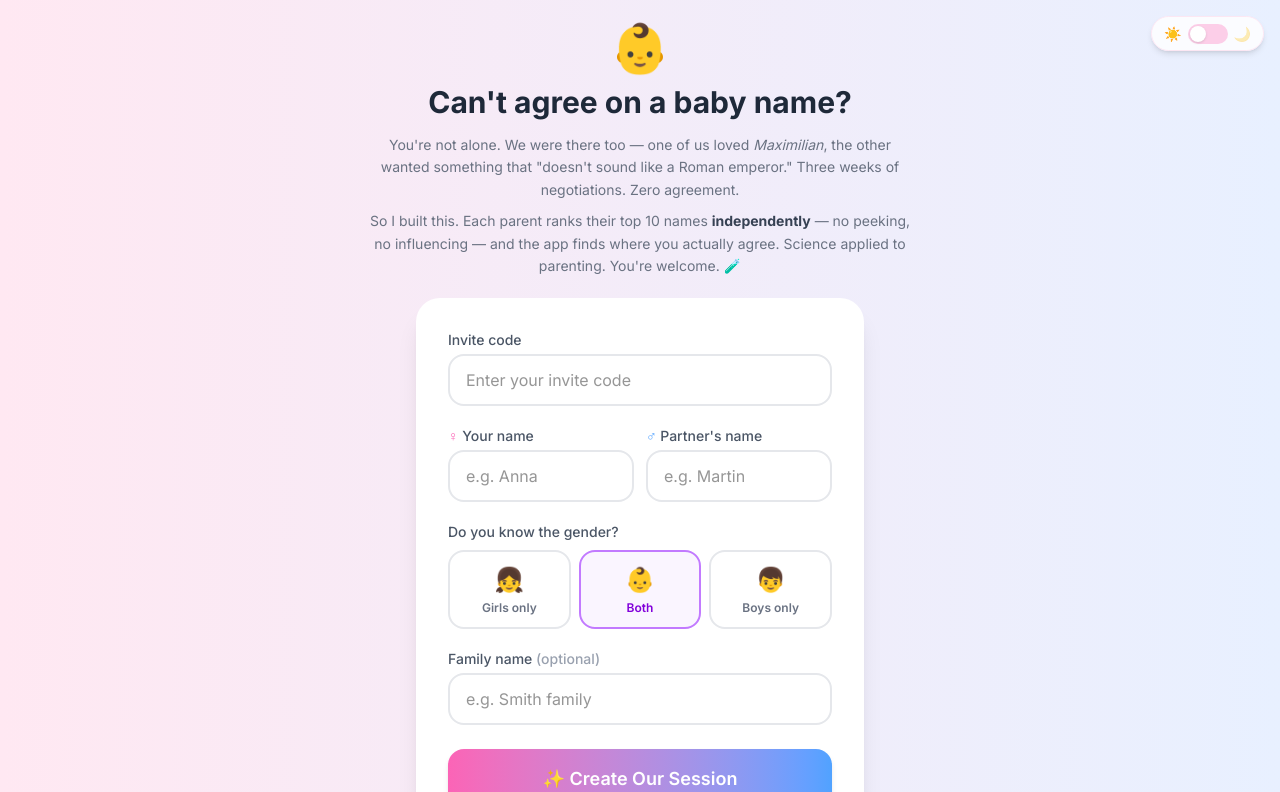
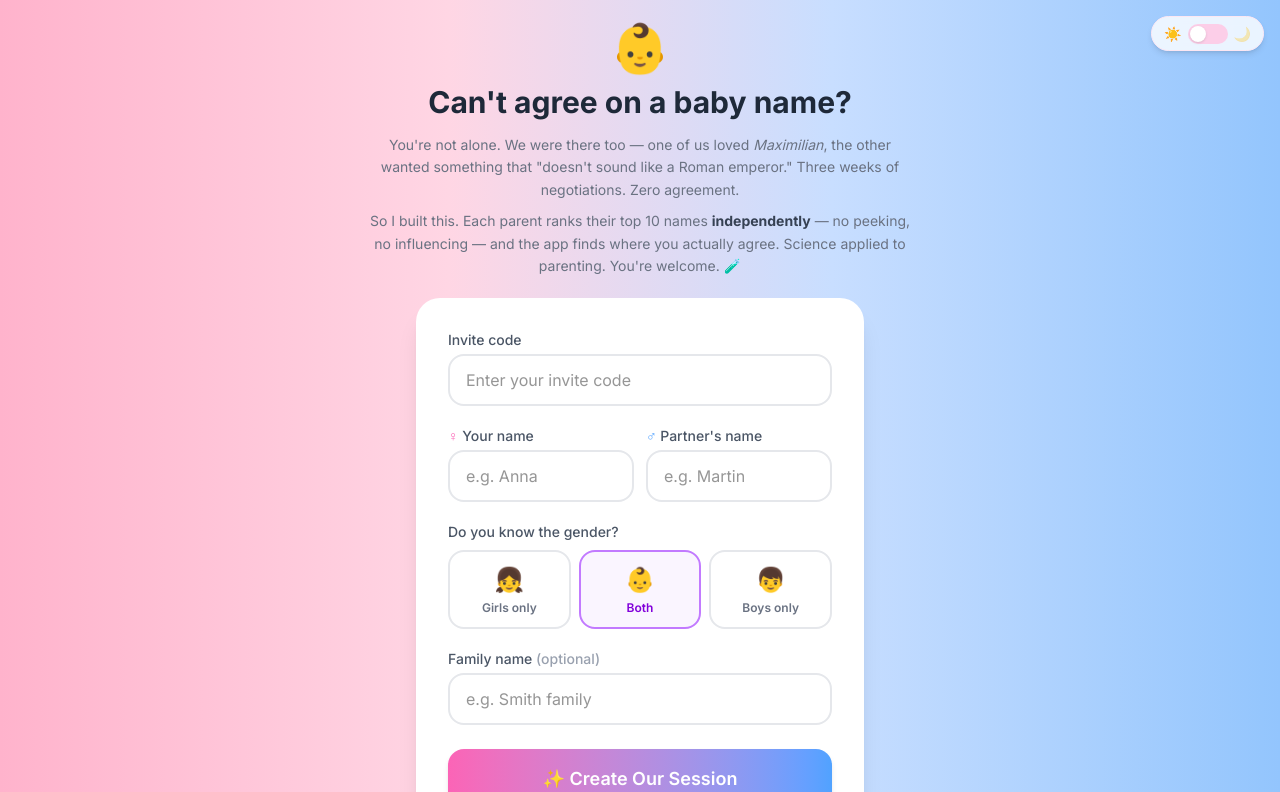
Before and after one commit to FiJislav/baby-name-matcher, a Next.js app: page /new in a window 1280 px wide. Shown: the top 792 px of the page. Built offline with nearby package versions, Linux system fonts and the light colour scheme; no server answers.

Commit message:
Sharp animated gradient using @property - full rose/blue at edges

```diff
--- a/app/globals.css
+++ b/app/globals.css
@@ -23,26 +23,26 @@ body.gender-boys {
 }
 
 /* New session page: sliding gradient based on gender mode selection */
-body.gender-mode-page {
-  background: linear-gradient(90deg,
-    #ffb3cc 0%, #ffe8f2 25%, #e8f0ff 75%, #93c5fd 100%
-  );
-  background-size: 200% 100%;
-  background-position: 50% 0%;
-  transition: background-position 0.8s ease;
+@property --gender-split {
+  syntax: '<percentage>';
+  inherits: false;
+  initial-value: 50%;
 }
 
-body.gender-mode-page.mode-girls {
-  background-position: 0% 0%;
+body.gender-mode-page {
+  --gender-split: 50%;
+  background: linear-gradient(90deg,
+    #ffb3cc 0%,
+    #ffd6e4 calc(var(--gender-split) - 15%),
+    #c8deff calc(var(--gender-split) + 15%),
+    #93c5fd 100%
+  );
+  transition: --gender-split 0.8s ease;
 }
 
-body.gender-mode-page.mode-both {
-  background-position: 50% 0%;
-}
-
-body.gender-mode-page.mode-boys {
-  background-position: 100% 0%;
-}
+body.gender-mode-page.mode-girls { --gender-split: 115%; }
+body.gender-mode-page.mode-both  { --gender-split: 50%;  }
+body.gender-mode-page.mode-boys  { --gender-split: -15%; }
 
 .dark body {
   background: linear-gradient(135deg, #0d0d14 0%, #110b1a 50%, #0d1020 100%);
@@ -58,23 +58,23 @@ body.gender-mode-page.mode-boys {
   background: linear-gradient(135deg, #080d1a 0%, #0d1128 50%, #080d1a 100%);
 }
 
-.dark body.gender-mode-page {
-  background: linear-gradient(90deg,
-    #4a0a20 0%, #200d18 25%, #0d1028 75%, #0a1a50 100%
-  );
-  background-size: 200% 100%;
-  background-position: 50% 0%;
-  transition: background-position 0.8s ease;
+@property --gender-split-dark {
+  syntax: '<percentage>';
+  inherits: false;
+  initial-value: 50%;
 }
 
-.dark body.gender-mode-page.mode-girls {
-  background-position: 0% 0%;
+.dark body.gender-mode-page {
+  --gender-split-dark: 50%;
+  background: linear-gradient(90deg,
+    #5c0a22 0%,
+    #3d0a1e calc(var(--gender-split-dark) - 15%),
+    #0a1a3d calc(var(--gender-split-dark) + 15%),
+    #0a1255 100%
+  );
+  transition: --gender-split-dark 0.8s ease;
 }
 
-.dark body.gender-mode-page.mode-both {
-  background-position: 50% 0%;
-}
-
-.dark body.gender-mode-page.mode-boys {
-  background-position: 100% 0%;
-}
+.dark body.gender-mode-page.mode-girls { --gender-split-dark: 115%; }
+.dark body.gender-mode-page.mode-both  { --gender-split-dark: 50%;  }
+.dark body.gender-mode-page.mode-boys  { --gender-split-dark: -15%; }
```
